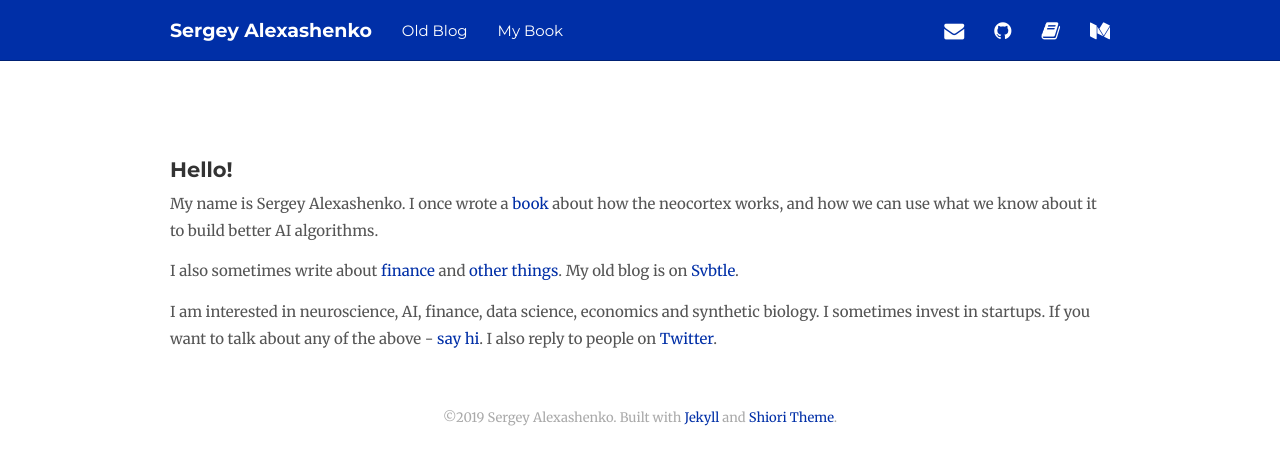
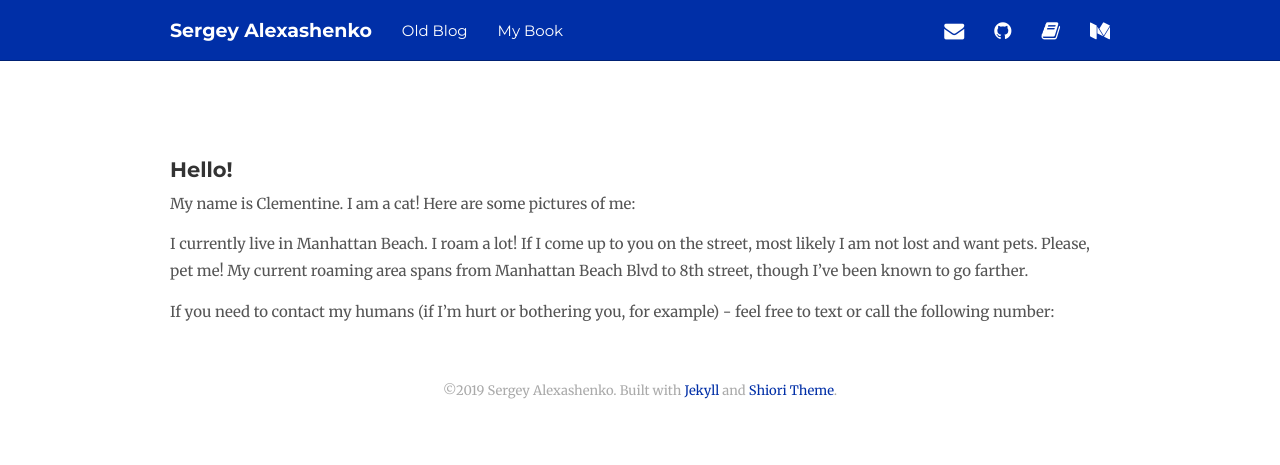
Before and after one commit to salexashenko/clementinecat, a Jekyll site: the page built from index.md, in a window 1280 px wide. Shown: the top 465 px of the page. Built offline with Jekyll 4.4.1, drawn with Linux system fonts in a browser that asks for light colours; our own code applies the rules of GitHub Pages for plain Markdown files.

Commit message:
Update index.md

```diff
--- a/index.md
+++ b/index.md
@@ -1,7 +1,10 @@
 ## Hello!
 
-My name is Sergey Alexashenko. I once wrote a [book](http://www.corticalcircuitry.com/) about how the neocortex works, and how we can use what we know about it to build better AI algorithms.
+My name is Clementine. I am a cat! Here are some pictures of me:
 
-I also sometimes write about [finance](https://seekingalpha.com/author/techgrows) and [other things](https://medium.com/@SAlexashenko). My old blog is on [Svbtle](https://salexashenko.svbtle.com).
 
-I am interested in neuroscience, AI, finance, data science, economics and synthetic biology. I sometimes invest in startups. If you want to talk about any of the above - [say hi](mailto:s.alexashenko@gmail.com). I also reply to people on [Twitter](https://twitter.com/SAlexashenko).
+
+I currently live in Manhattan Beach. I roam a lot! If I come up to you on the street, most likely I am not lost and want pets. Please, pet me!
+My current roaming area spans from Manhattan Beach Blvd to 8th street, though I've been known to go farther.
+
+If you need to contact my humans (if I'm hurt or bothering you, for example) - feel free to text or call the following number:
```
